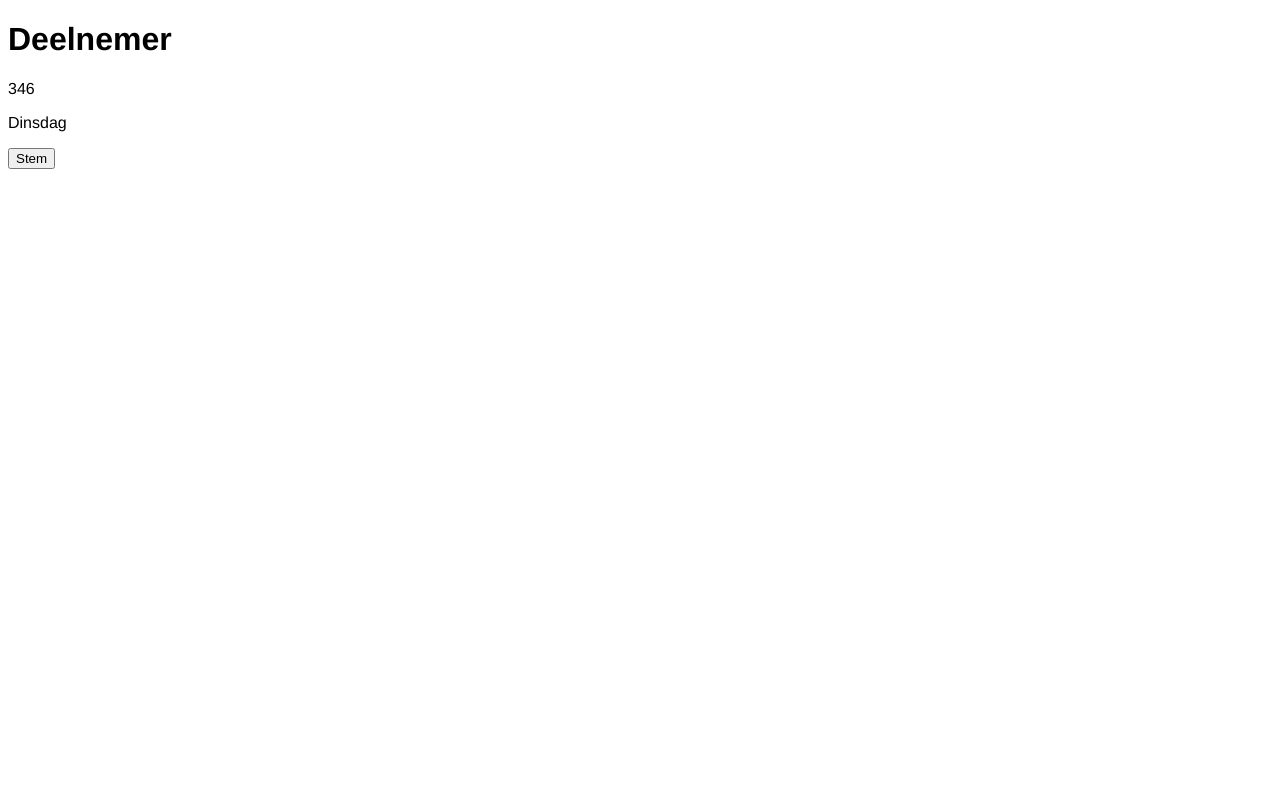
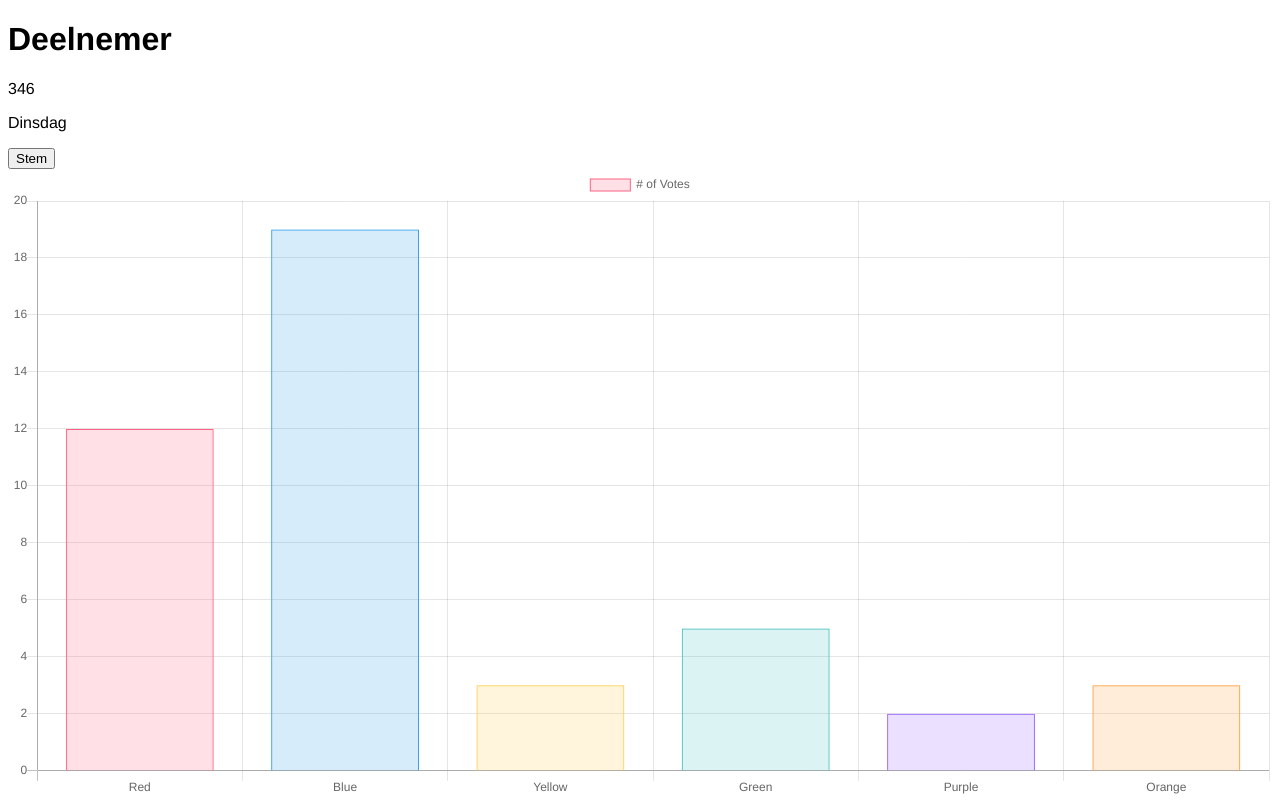
Before and after one commit to Bartvdberkmortel/js-framework-B-T, a plain HTML site: page stemmen.html in a window 1280 px wide. Drawn offline with nearby package versions, Linux system fonts and the light colour scheme.

Commit message:
chart.js toegevoegt
dummy met chart.js, eigen data volgt nog

```diff
--- a/js/app.js
+++ b/js/app.js
@@ -7,6 +7,45 @@
 
   WijzigLettertype();
 
+});
+
+//chart.js canvas
+var ctx = document.getElementById("myChart").getContext('2d');
+var myChart = new Chart(ctx, {
+    type: 'bar',
+    data: {
+        labels: ["Red", "Blue", "Yellow", "Green", "Purple", "Orange"],
+        datasets: [{
+            label: '# of Votes',
+            data: [12, 19, 3, 5, 2, 3],
+            backgroundColor: [
+                'rgba(255, 99, 132, 0.2)',
+                'rgba(54, 162, 235, 0.2)',
+                'rgba(255, 206, 86, 0.2)',
+                'rgba(75, 192, 192, 0.2)',
+                'rgba(153, 102, 255, 0.2)',
+                'rgba(255, 159, 64, 0.2)'
+            ],
+            borderColor: [
+                'rgba(255,99,132,1)',
+                'rgba(54, 162, 235, 1)',
+                'rgba(255, 206, 86, 1)',
+                'rgba(75, 192, 192, 1)',
+                'rgba(153, 102, 255, 1)',
+                'rgba(255, 159, 64, 1)'
+            ],
+            borderWidth: 1
+        }]
+    },
+    options: {
+        scales: {
+            yAxes: [{
+                ticks: {
+                    beginAtZero:true
+                }
+            }]
+        }
+    }
 });
 
 // Huidige weekdag
--- a/stemmen.html
+++ b/stemmen.html
@@ -3,6 +3,7 @@
   <head>
     <meta charset="utf-8">
     <title>Stem module</title>
+    <script src="https://cdnjs.cloudflare.com/ajax/libs/Chart.js/2.7.2/Chart.min.js"></script>
   </head>
   <body>
 
```
